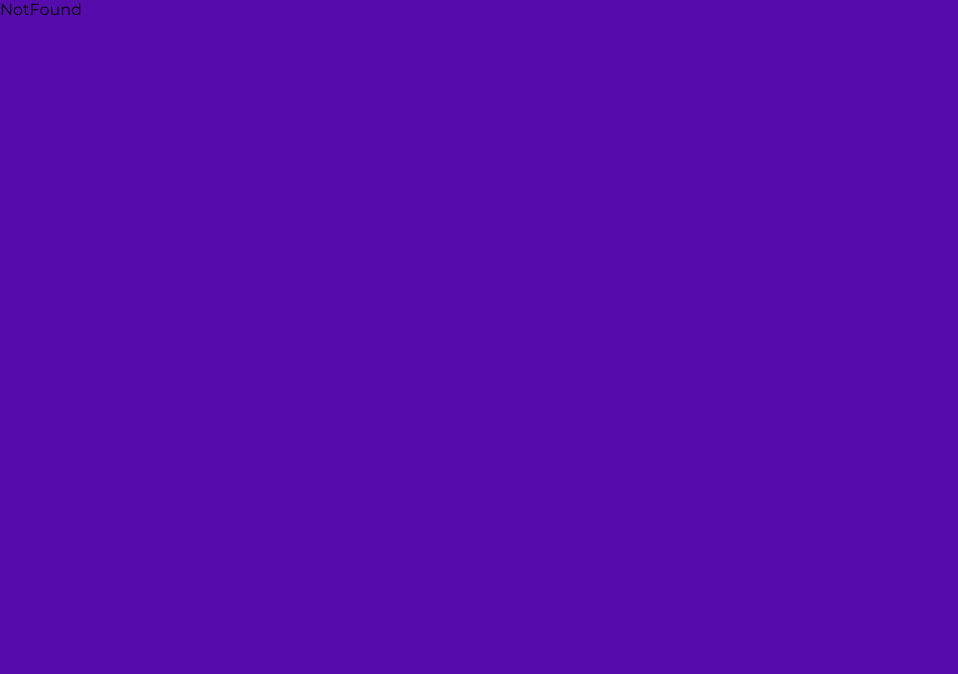
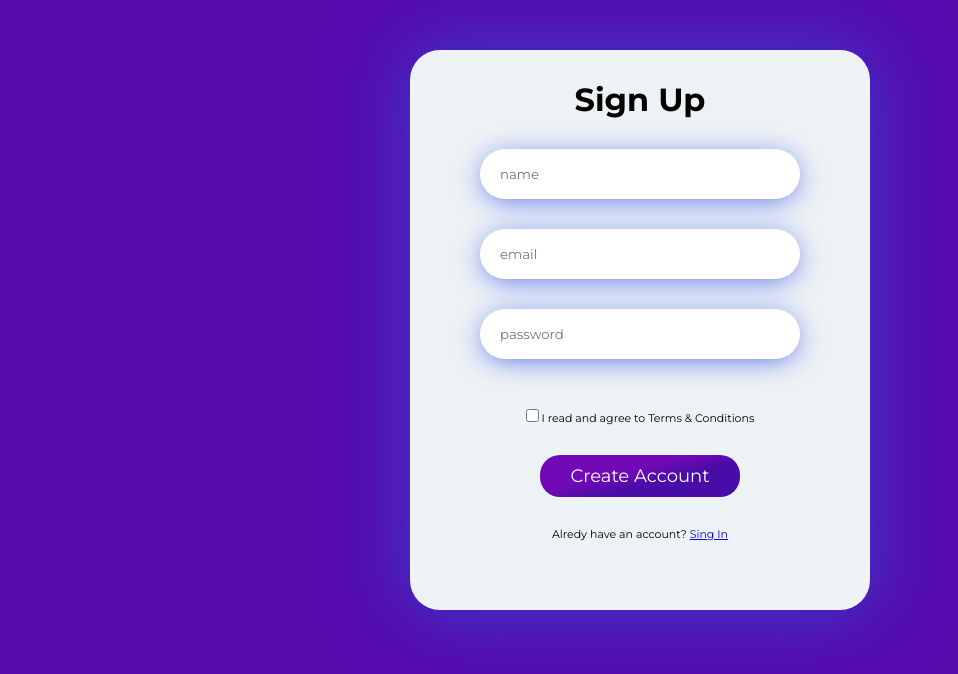
Before and after one commit to JacoboArcila/react-log, a React (Create React App) app: page /signUp in a window 1280 px wide. Shown: the top 674 px of the page, without its empty margins (0-958 px from the left). Built offline with nearby package versions, Linux system fonts and the light colour scheme.

Commit message:
corregido

```diff
--- a/src/App.js
+++ b/src/App.js
@@ -1,4 +1,5 @@
 import React, { useState } from 'react';
+import {useFormik} from 'formik'
 import GlobalStyles from './globalStyles';
 import { BrowserRouter, Route, Routes } from 'react-router-dom';
 import Home from './pages/home/Home';
@@ -17,14 +18,27 @@ function App() {
   const handlerUserRegistry = ({ name, email, password }) => {
     setUserInfo({ name: name, email: email, password: password });
   };
+
+  const formik = useFormik({
+    initialValues: {
+      name: "",
+      email: "",
+      password: "",
+    },
+    onSubmit: (values) => {
+      console.log(values)
+    }
+  });
+
+
   return (
     <BrowserRouter>
       <GlobalStyles />
       <Routes>
-        <Route path="react-log/signIn" element={<SignIn setIsLogged={setIsLogged} userInfo={userInfo} />} />
-        <Route path="/react-log/signUp" element={<SignUp userRegistry={handlerUserRegistry} />} />
+        <Route path="/signIn" element={<SignIn setIsLogged={setIsLogged} userInfo={userInfo} />} />
+        <Route path="/signUp" element={<SignUp formik={formik} />} />
         <Route element={<ProtectedRoutes isLogged={isLogged} />} >
-          <Route path="/react-log/home" element={<Home />} />
+          <Route path="/" element={<Home />} />
         </Route>
         <Route path='*' element={<NotFound />} />
       </Routes>
--- a/src/components/header/Header.js
+++ b/src/components/header/Header.js
@@ -6,7 +6,7 @@ const Header = () => {
   return (
     <Container>
         <h2>Forms</h2>
-        <Link to="/react-log/signIn">
+        <Link to="/signIn">
             <Button>Log out</Button>
         </Link>
     </Container>
--- a/src/pages/signIn/SignIn.js
+++ b/src/pages/signIn/SignIn.js
@@ -13,7 +13,7 @@ const SignIn = ({ setIsLogged, userInfo }) => {
       signIn.password === userInfo.password
     ) {
       setIsLogged(true);
-      navigate("/react-log/home");
+      navigate("/");
       const Toast = Swal.mixin({
         toast: true,
         position: "bottom-end",
@@ -54,7 +54,7 @@ const SignIn = ({ setIsLogged, userInfo }) => {
         <ContainerText>
           <p><input type="checkbox" /> Remember Account</p>
           <Button type="submit">Login</Button>
-          <Link to="/react-log/signUp">Sing Up</Link>
+          <Link to="/signUp">Sing Up</Link>
         </ContainerText>
       </Form>
     </Container>
--- a/src/pages/signUp/SignUp.js
+++ b/src/pages/signUp/SignUp.js
@@ -3,15 +3,14 @@ import { Link, useNavigate } from "react-router-dom";
 import { Container, Input, Form, ContainerText, Button } from "../SignStyles";
 import Swal from "sweetalert2";
 
-const SignUp = ({ userRegistry }) => {
-
+const SignUp = ({ formik }) => {
   const [name, setName] = useState("");
   const [email, setEmail] = useState("");
   const [password, setPassword] = useState("");
 
   const navigate = useNavigate();
 
-  const handlerSubmit = (e) => {
+  /* const handlerSubmit = (e) => {
     let value = {
       name,
       email,
@@ -24,7 +23,7 @@ const SignUp = ({ userRegistry }) => {
         text: "Fill in all the fields!",
       });
     } else {
-      navigate("/react-log/signIn");
+      navigate("/signIn");
       userRegistry(value);
       const Toast = Swal.mixin({
         toast: true,
@@ -44,21 +43,38 @@ const SignUp = ({ userRegistry }) => {
       });
     }
     e.preventDefault();
-  };
+  }; */
   return (
     <Container>
-      <Form onSubmit={handlerSubmit}>
+      <Form onSubmit={formik.handleSubmit}>
         <h1>Sign Up</h1>
-        <Input placeholder="name" onChange={(e) => setName(e.target.value)} />
-        <Input placeholder="email" onChange={(e) => setEmail(e.target.value)} />
+        <Input
+          placeholder="name"
+          name="name"
+          onChange={formik.handleChange}
+          value={formik.values.name}
+        />
+        <Input
+          placeholder="email"
+          name="email"
+          onChange={formik.handleChange}
+          value={formik.values.email}
+        />
         <Input
           placeholder="password"
-          onChange={(e) => setPassword(e.target.value)}
+          name="password"
+          onChange={formik.handleChange}
+          value={formik.values.password}
         />
         <ContainerText>
-          <p><input type="checkbox" /> I read and agree to <span> Terms & Conditions </span></p>
+          <p>
+            <input type="checkbox" /> I read and agree to{" "}
+            <span> Terms & Conditions </span>
+          </p>
           <Button type="submit">Create Account</Button>
-          <p>Alredy have an account? <Link to="/react-log/signIn">Sing In</Link></p>
+          <p>
+            Alredy have an account? <Link to="/signIn">Sing In</Link>
+          </p>
         </ContainerText>
       </Form>
     </Container>
```
Also changed, not shown: package.json (+8 -2 lines), 1 other file (tests, documents, lock files or other folders).
